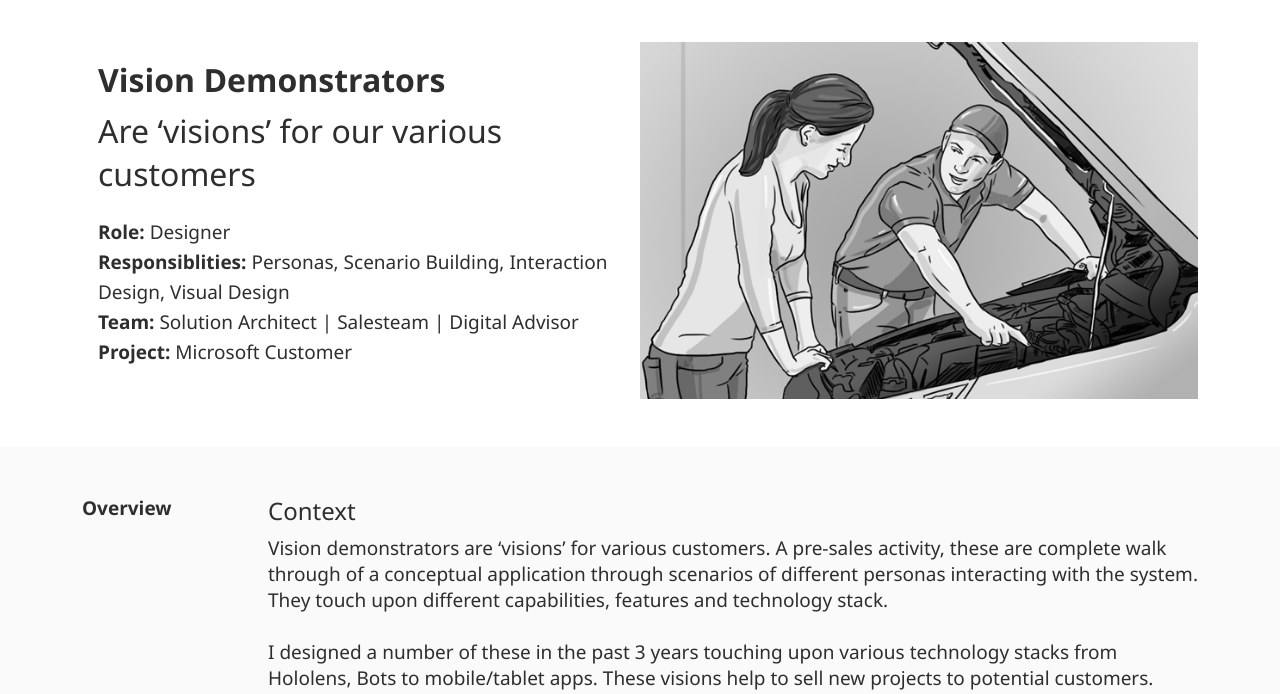
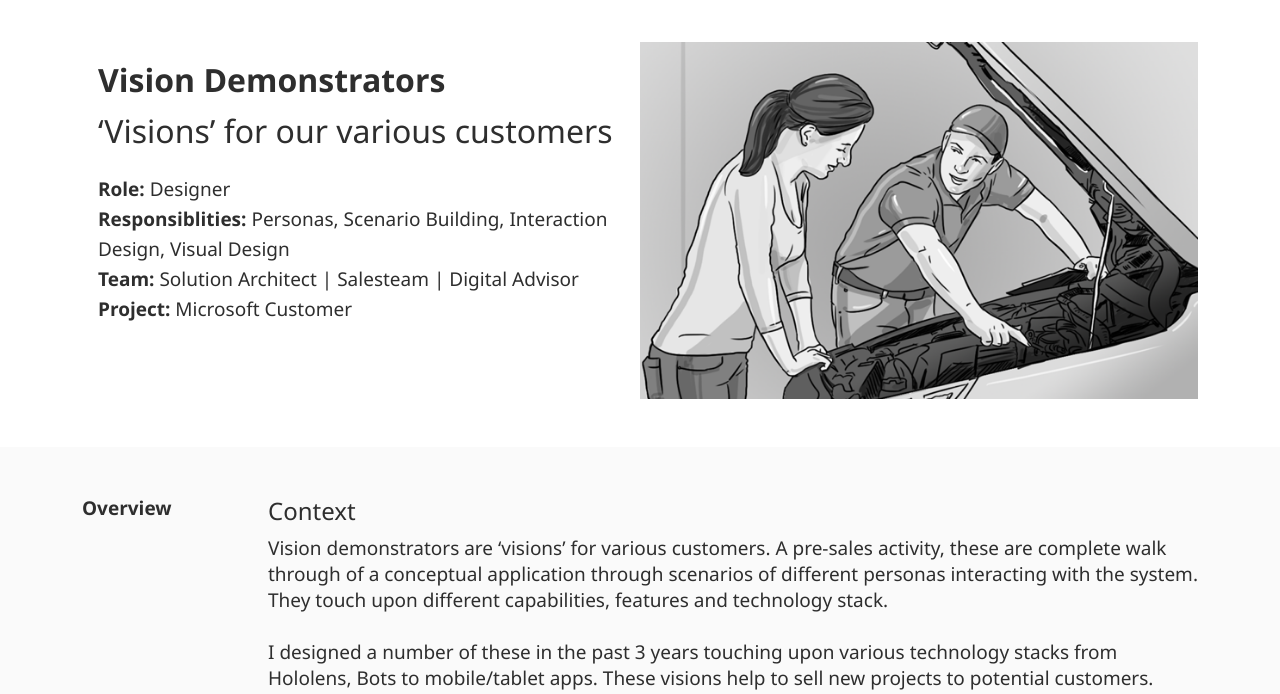
Before and after one commit to arijittanai/acwork, a website built with webpack: page vd.html in a window 1280 px wide. Shown: the part 102-796 px from the top of the page. Built offline with nearby package versions, Linux system fonts and the light colour scheme.

Commit message:
text update

```diff
--- a/vd.html
+++ b/vd.html
@@ -90,7 +90,7 @@
                 <div class="card-body">
                   <h5 class="card-title title">Vision Demonstrators</h5>
                   <p class="card-text note">
-                     Are ‘visions’ for our various customers
+                     ‘Visions’ for our various customers
                   </p>
                   <p class="card-text myrole">
                     <span><b>Role:</b> Designer</span>
```
